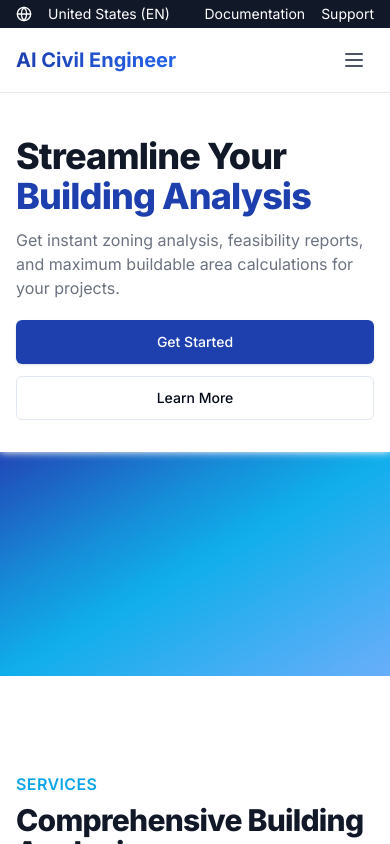
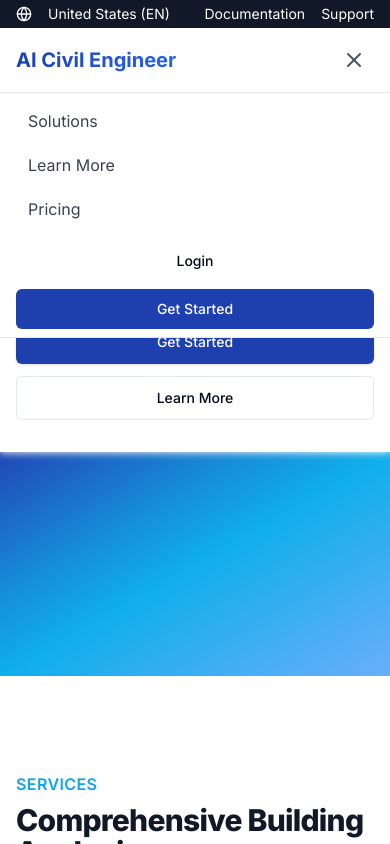
Before and after one commit to TheActualizer/ai-civilians-assistant, a React (Vite) app: page / in a window 390 px wide. Both pictures are taken after a click on the button 354 px from the left and 60 px from the top of the page. Shown: the top 844 px of the page. Built offline with nearby package versions, Linux system fonts and the light colour scheme.

Commit message:
Fix hamburger menu functionality
Updated the hamburger button menu to ensure it opens and displays the corresponding pages, such as login and others.
[skip gpt_engineer]

```diff
--- a/src/components/Navbar.tsx
+++ b/src/components/Navbar.tsx
@@ -1,17 +1,19 @@
 import { Link } from "react-router-dom";
 import { Button } from "./ui/button";
 import { useNavigate } from "react-router-dom";
-import { motion } from "framer-motion";
-import { ChevronDown, Menu, Search, Globe, Bell, HelpCircle, User } from "lucide-react";
+import { motion, AnimatePresence } from "framer-motion";
+import { ChevronDown, Menu, Search, Globe, Bell, HelpCircle, User, X } from "lucide-react";
 import {
   DropdownMenu,
   DropdownMenuContent,
   DropdownMenuItem,
   DropdownMenuTrigger,
 } from "@/components/ui/dropdown-menu";
+import { useState } from "react";
 
 const Navbar = () => {
   const navigate = useNavigate();
+  const [isMobileMenuOpen, setIsMobileMenuOpen] = useState(false);
 
   return (
     <motion.nav
@@ -116,11 +118,72 @@ const Navbar = () => {
             </div>
 
             {/* Mobile menu button */}
-            <button className="md:hidden p-2 text-gray-600 hover:text-primary transition">
-              <Menu className="h-6 w-6" />
+            <button
+              className="md:hidden p-2 text-gray-600 hover:text-primary transition"
+              onClick={() => setIsMobileMenuOpen(!isMobileMenuOpen)}
+            >
+              {isMobileMenuOpen ? (
+                <X className="h-6 w-6" />
+              ) : (
+                <Menu className="h-6 w-6" />
+              )}
             </button>
           </div>
         </div>
+
+        {/* Mobile menu */}
+        <AnimatePresence>
+          {isMobileMenuOpen && (
+            <motion.div
+              initial={{ opacity: 0, height: 0 }}
+              animate={{ opacity: 1, height: "auto" }}
+              exit={{ opacity: 0, height: 0 }}
+              className="md:hidden bg-white border-t border-gray-200"
+            >
+              <div className="px-4 py-2 space-y-1">
+                <Link
+                  to="/solutions"
+                  className="block px-3 py-2 text-gray-700 hover:text-primary transition"
+                >
+                  Solutions
+                </Link>
+                <Link
+                  to="/learn-more"
+                  className="block px-3 py-2 text-gray-700 hover:text-primary transition"
+                >
+                  Learn More
+                </Link>
+                <Link
+                  to="/pricing"
+                  className="block px-3 py-2 text-gray-700 hover:text-primary transition"
+                >
+                  Pricing
+                </Link>
+                <div className="pt-2 space-y-2">
+                  <Button
+                    variant="ghost"
+                    onClick={() => {
+                      navigate("/login");
+                      setIsMobileMenuOpen(false);
+                    }}
+                    className="w-full justify-center"
+                  >
+                    Login
+                  </Button>
+                  <Button
+                    onClick={() => {
+                      navigate("/get-started");
+                      setIsMobileMenuOpen(false);
+                    }}
+                    className="w-full justify-center"
+                  >
+                    Get Started
+                  </Button>
+                </div>
+              </div>
+            </motion.div>
+          )}
+        </AnimatePresence>
       </div>
     </motion.nav>
   );
```
